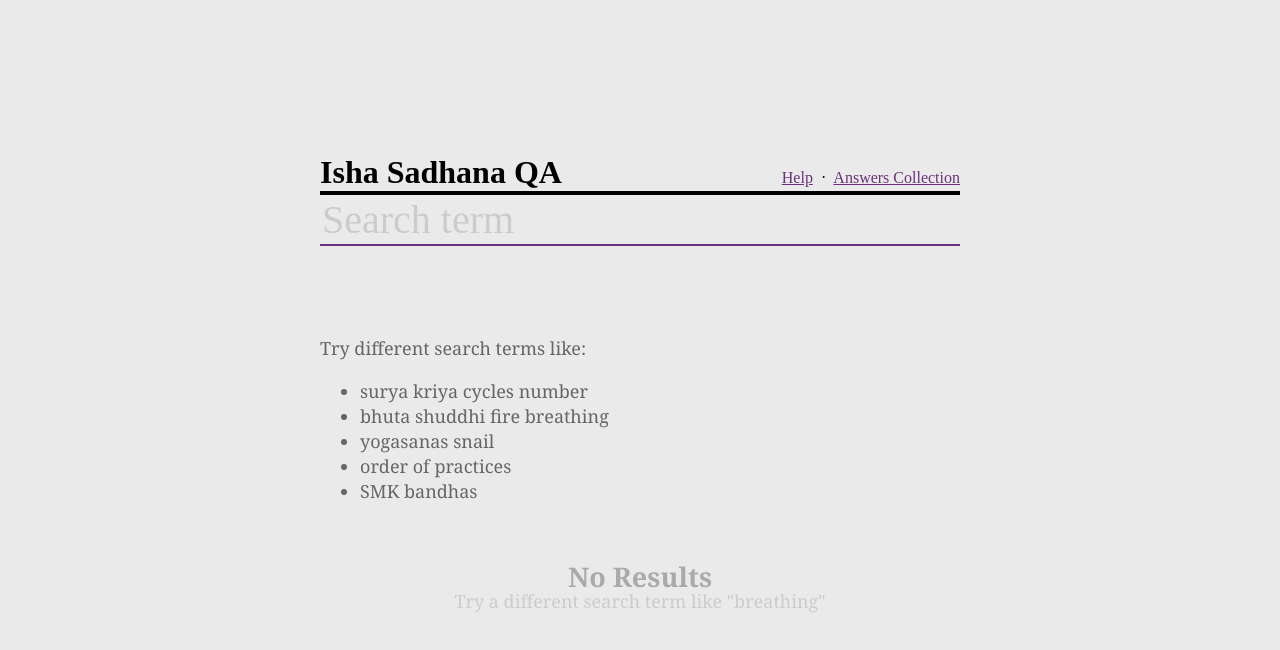
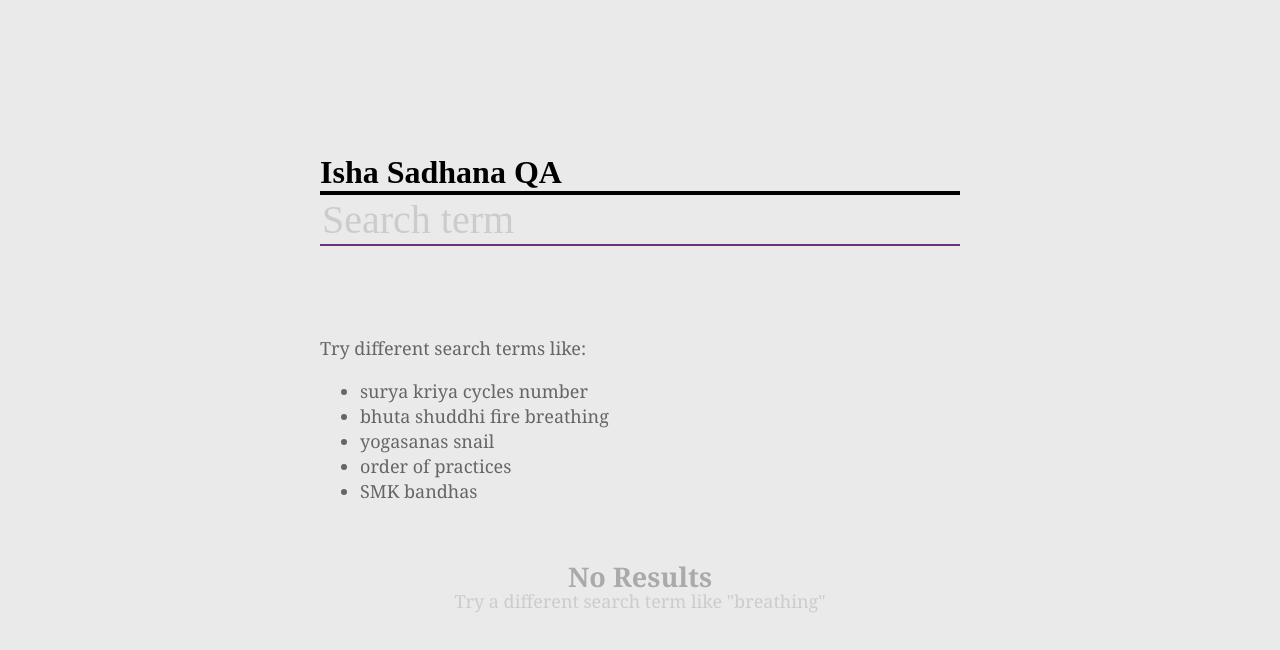
Before and after one commit to AlexFreik/isha-sadhana-qa, a website: page public/index.html in a window 1280 px wide. Shown: the part 70-720 px from the top of the page. Drawn offline with Linux system fonts and the light colour scheme; files that its build step writes are made by us from their sources; a script that the page names is missing.

Commit message:
cleaning

```diff
--- a/public/index.html
+++ b/public/index.html
@@ -102,16 +102,6 @@
 		<div class="container">
 			<header>
 				<h1>Isha Sadhana QA</h1>
-
-				<nav>
-					<a href="https://github.com/winkjs/bm25-search-demo"
-						>Help</a
-					>
-					&nbsp;&middot;&nbsp;
-					<a href="javascript:void(0);" class="sample-data-link"
-						>Answers Collection</a
-					>
-				</nav>
 			</header>
 
 			<div class="sample-data" id="sample-data">
```
Also changed, not shown: package.json (+4 -8 lines), README.md, 2 other files.
